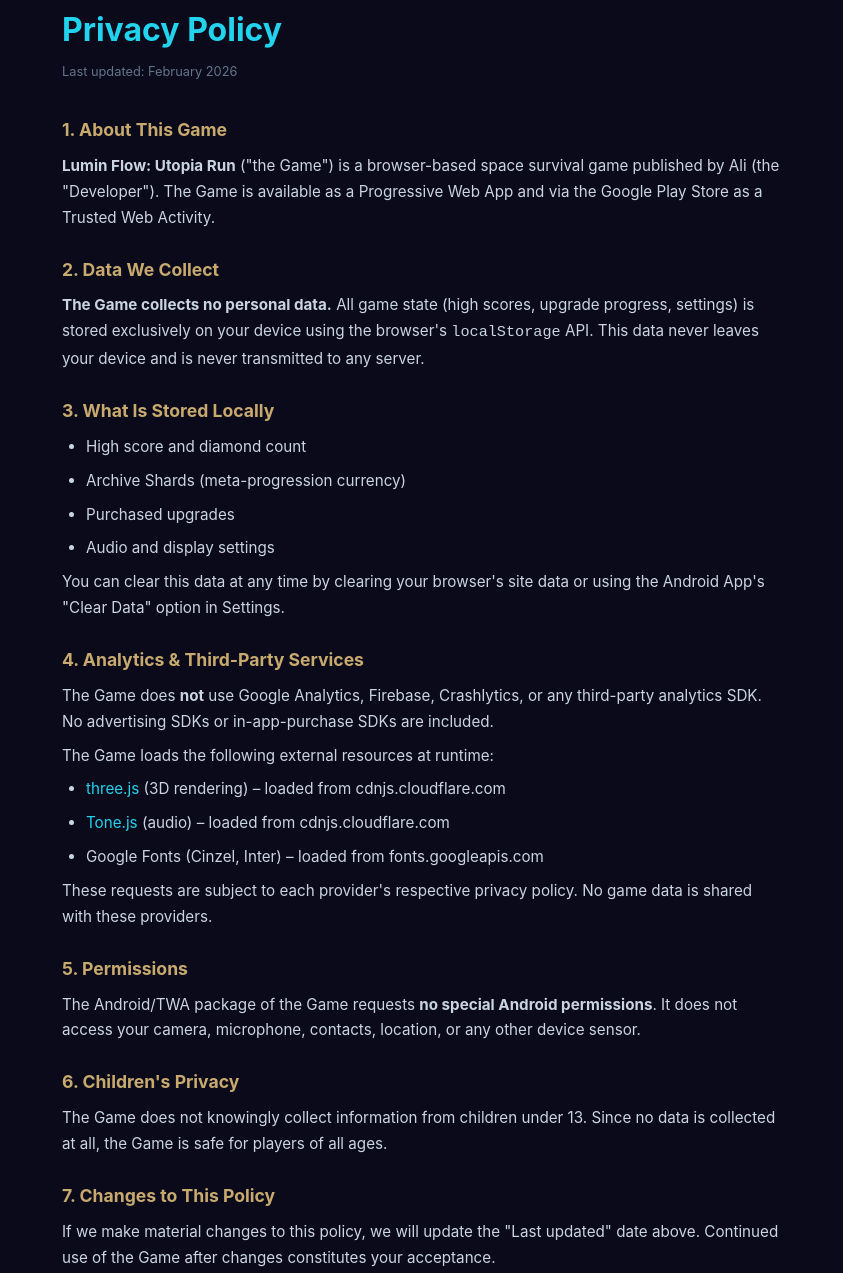
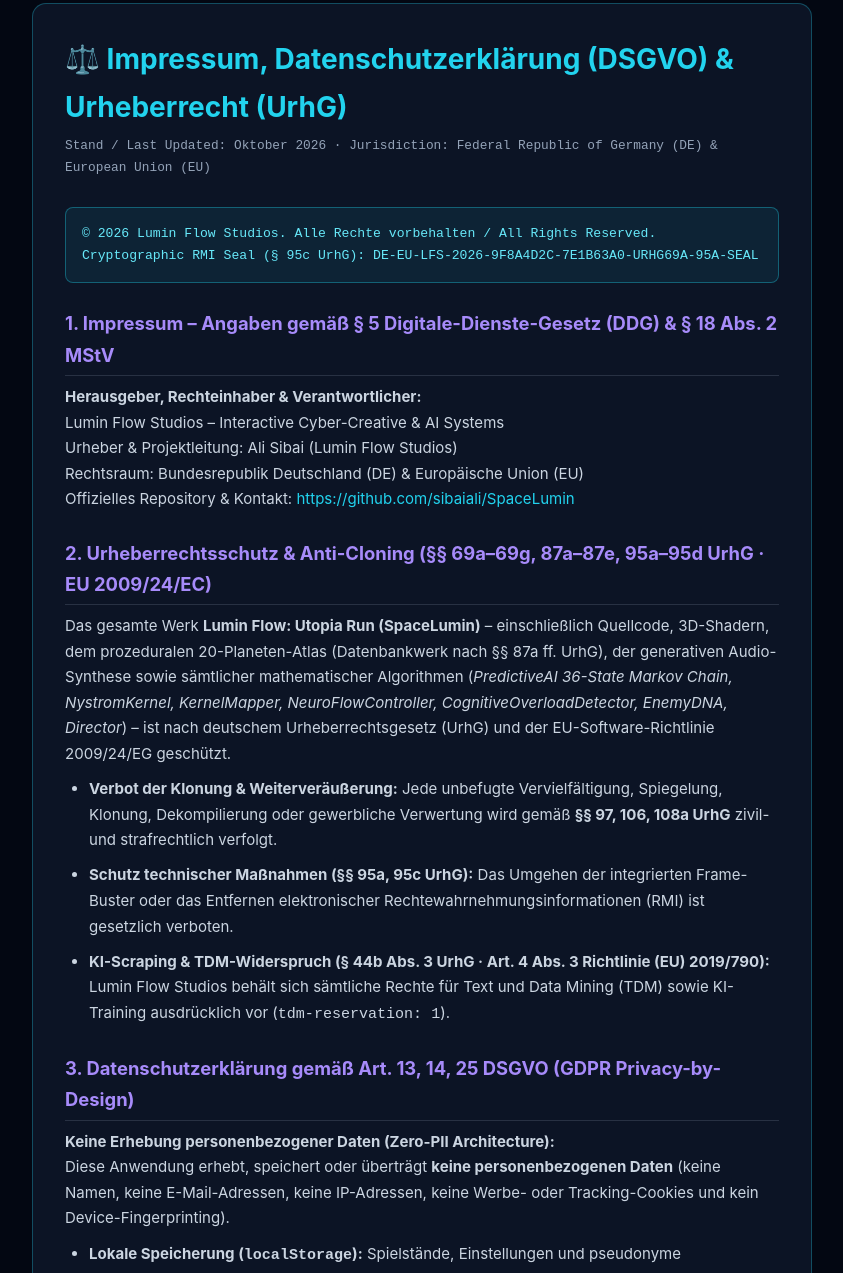
Before and after one commit to sibaiali/SpaceLumin, a plain HTML site: page privacy.html in a window 1280 px wide. Shown: the part 29-1302 px from the top of the page, without its empty margins (218-1061 px from the left). Drawn offline with Linux system fonts and the light colour scheme.

Commit message:
chore(vercel): configure zero-build static output in vercel.json and update privacy.html with German/EU DDG/DSGVO/UrhG

```diff
--- a/privacy.html
+++ b/privacy.html
@@ -1,11 +1,12 @@
 <!DOCTYPE html>
-<html lang="en">
+<html lang="de">
 
 <head>
     <meta charset="UTF-8" />
-    <title>Privacy Policy – Lumin Flow: Utopia Run</title>
+    <title>Impressum, Datenschutzerklärung (DSGVO) &amp; Urheberrecht (UrhG) – Lumin Flow: Utopia Run</title>
     <meta name="viewport" content="width=device-width, initial-scale=1.0" />
     <meta name="robots" content="noindex" />
+    <meta name="tdm-reservation" content="1" />
     <style>
         * {
             box-sizing: border-box;
@@ -15,40 +16,47 @@
 
         body {
             font-family: 'Inter', system-ui, sans-serif;
-            background: #0a0a1a;
+            background: #030712;
             color: #e2e8f0;
             line-height: 1.7;
             padding: 2rem 1rem;
         }
 
         .container {
-            max-width: 720px;
+            max-width: 780px;
             margin: 0 auto;
+            background: rgba(15, 23, 42, 0.85);
+            border: 1px solid rgba(34, 211, 238, 0.3);
+            border-radius: 14px;
+            padding: 2rem;
         }
 
         h1 {
-            font-size: 2rem;
+            font-size: 1.75rem;
             color: #22d3ee;
             margin-bottom: 0.25rem;
         }
 
         .updated {
             font-size: 0.8rem;
-            color: #64748b;
-            margin-bottom: 2rem;
+            color: #94a3b8;
+            margin-bottom: 1.8rem;
+            font-family: monospace;
         }
 
         h2 {
-            font-size: 1.1rem;
-            color: #c8aa6e;
-            margin: 1.5rem 0 0.5rem;
+            font-size: 1.15rem;
+            color: #a78bfa;
+            margin: 1.6rem 0 0.5rem;
+            border-bottom: 1px solid rgba(148, 163, 184, 0.2);
+            padding-bottom: 0.25rem;
         }
 
         p,
         li {
             color: #cbd5e1;
-            font-size: 0.95rem;
-            margin-bottom: 0.5rem;
+            font-size: 0.94rem;
+            margin-bottom: 0.6rem;
         }
 
         ul {
@@ -64,12 +72,23 @@
             text-decoration: underline;
         }
 
+        .seal-box {
+            background: rgba(34, 211, 238, 0.08);
+            border: 1px solid rgba(34, 211, 238, 0.35);
+            border-radius: 8px;
+            padding: 0.9rem 1rem;
+            font-family: monospace;
+            font-size: 0.82rem;
+            color: #67e8f9;
+            margin: 1rem 0;
+        }
+
         footer {
-            margin-top: 3rem;
+            margin-top: 2.5rem;
             padding-top: 1rem;
             border-top: 1px solid #1e293b;
-            font-size: 0.8rem;
-            color: #475569;
+            font-size: 0.82rem;
+            color: #64748b;
             text-align: center;
         }
     </style>
@@ -77,104 +96,57 @@
 
 <body>
     <div class="container">
-        <h1>Privacy Policy</h1>
-        <p class="updated">Last updated: February 2026</p>
+        <h1>⚖️ Impressum, Datenschutzerklärung (DSGVO) &amp; Urheberrecht (UrhG)</h1>
+        <p class="updated">Stand / Last Updated: Oktober 2026 · Jurisdiction: Federal Republic of Germany (DE) &amp; European Union (EU)</p>
 
-        <h2>1. About This Game</h2>
+        <div class="seal-box">
+            © 2026 Lumin Flow Studios. Alle Rechte vorbehalten / All Rights Reserved.<br />
+            Cryptographic RMI Seal (§ 95c UrhG): DE-EU-LFS-2026-9F8A4D2C-7E1B63A0-URHG69A-95A-SEAL
+        </div>
+
+        <h2>1. Impressum – Angaben gemäß § 5 Digitale-Dienste-Gesetz (DDG) &amp; § 18 Abs. 2 MStV</h2>
         <p>
-            <strong>Lumin Flow: Utopia Run</strong> ("the Game") is a browser-based space survival game
-            published by Ali (the "Developer"). The Game is available as a Progressive Web App and via the
-            Google Play Store as a Trusted Web Activity.
+            <strong>Herausgeber, Rechteinhaber &amp; Verantwortlicher:</strong><br />
+            Lumin Flow Studios – Interactive Cyber-Creative &amp; AI Systems<br />
+            Urheber &amp; Projektleitung: Ali Sibai (Lumin Flow Studios)<br />
+            Rechtsraum: Bundesrepublik Deutschland (DE) &amp; Europäische Union (EU)<br />
+            Offizielles Repository &amp; Kontakt: <a href="https://github.com/sibaiali/SpaceLumin" target="_blank" rel="noopener noreferrer">https://github.com/sibaiali/SpaceLumin</a>
         </p>
 
-        <h2>2. Data We Collect</h2>
+        <h2>2. Urheberrechtsschutz &amp; Anti-Cloning (§§ 69a–69g, 87a–87e, 95a–95d UrhG · EU 2009/24/EC)</h2>
         <p>
-            <strong>The Game collects no personal data.</strong> All game state (high scores, upgrade
-            progress, settings) is stored exclusively on your device using the browser's
-            <code>localStorage</code> API. This data never leaves your device and is never transmitted
-            to any server.
-        </p>
-
-        <h2>3. What Is Stored Locally</h2>
-        <ul>
-            <li>High score and diamond count</li>
-            <li>Archive Shards (meta-progression currency)</li>
-            <li>Purchased upgrades</li>
-            <li>Audio and display settings</li>
-        </ul>
-        <p>
-            You can clear this data at any time by clearing your browser's site data or using the
-            Android App's "Clear Data" option in Settings.
-        </p>
-
-        <h2>4. Analytics &amp; Third-Party Services</h2>
-        <p>
-            The Game does <strong>not</strong> use Google Analytics, Firebase, Crashlytics, or any
-            third-party analytics SDK. No advertising SDKs or in-app-purchase SDKs are included.
-        </p>
-        <p>
-            The Game loads the following external resources at runtime:
+            Das gesamte Werk <strong>Lumin Flow: Utopia Run (SpaceLumin)</strong> – einschließlich Quellcode, 3D-Shadern,
+            dem prozeduralen 20-Planeten-Atlas (Datenbankwerk nach §§ 87a ff. UrhG), der generativen Audio-Synthese sowie
+            sämtlicher mathematischer Algorithmen (<em>PredictiveAI 36-State Markov Chain, NystromKernel, KernelMapper,
+            NeuroFlowController, CognitiveOverloadDetector, EnemyDNA, Director</em>) – ist nach deutschem Urheberrechtsgesetz
+            (UrhG) und der EU-Software-Richtlinie 2009/24/EG geschützt.
         </p>
         <ul>
-            <li><a href="https://threejs.org" target="_blank">three.js</a> (3D rendering) – loaded from
-                cdnjs.cloudflare.com</li>
-            <li><a href="https://tonejs.github.io" target="_blank">Tone.js</a> (audio) – loaded from
-                cdnjs.cloudflare.com</li>
-            <li>Google Fonts (Cinzel, Inter) – loaded from fonts.googleapis.com</li>
+            <li><strong>Verbot der Klonung &amp; Weiterveräußerung:</strong> Jede unbefugte Vervielfältigung, Spiegelung, Klonung, Dekompilierung oder gewerbliche Verwertung wird gemäß <strong>§§ 97, 106, 108a UrhG</strong> zivil- und strafrechtlich verfolgt.</li>
+            <li><strong>Schutz technischer Maßnahmen (§§ 95a, 95c UrhG):</strong> Das Umgehen der integrierten Frame-Buster oder das Entfernen elektronischer Rechtewahrnehmungsinformationen (RMI) ist gesetzlich verboten.</li>
+            <li><strong>KI-Scraping &amp; TDM-Widerspruch (§ 44b Abs. 3 UrhG · Art. 4 Abs. 3 Richtlinie (EU) 2019/790):</strong> Lumin Flow Studios behält sich sämtliche Rechte für Text und Data Mining (TDM) sowie KI-Training ausdrücklich vor (<code>tdm-reservation: 1</code>).</li>
         </ul>
+
+        <h2>3. Datenschutzerklärung gemäß Art. 13, 14, 25 DSGVO (GDPR Privacy-by-Design)</h2>
         <p>
-            These requests are subject to each provider's respective privacy policy. No game data is
-            shared with these providers.
+            <strong>Keine Erhebung personenbezogener Daten (Zero-PII Architecture):</strong><br />
+            Diese Anwendung erhebt, speichert oder überträgt <strong>keine personenbezogenen Daten</strong> (keine Namen,
+            keine E-Mail-Adressen, keine IP-Adressen, keine Werbe- oder Tracking-Cookies und kein Device-Fingerprinting).
         </p>
+        <ul>
+            <li><strong>Lokale Speicherung (<code>localStorage</code>):</strong> Spielstände, Einstellungen und pseudonyme kinästhetische Bewegungsvektoren werden lokal in Ihrem Browser verarbeitet.</li>
+            <li><strong>Widerspruchsrecht (Art. 21 DSGVO) &amp; Recht auf Löschung (Art. 17 DSGVO):</strong> Direkt im Spielmenü unter <em>🔒 Datenschutz (DSGVO)</em> können Sie das Hintergrund-Screening jederzeit per Klick deaktivieren (Opt-Out) sowie sämtliche lokal gespeicherten Sitzungsdaten sofort und vollständig löschen.</li>
+        </ul>
 
-        <h2>5. Permissions</h2>
+        <h2>4. Externe Bibliotheken (CDN) &amp; Berechtigungen</h2>
         <p>
-            The Android/TWA package of the Game requests <strong>no special Android permissions</strong>.
-            It does not access your camera, microphone, contacts, location, or any other device sensor.
-        </p>
-
-        <h2>6. Children's Privacy</h2>
-        <p>
-            The Game does not knowingly collect information from children under 13. Since no data is
-            collected at all, the Game is safe for players of all ages.
-        </p>
-
-        <h2>7. Changes to This Policy</h2>
-        <p>
-            If we make material changes to this policy, we will update the "Last updated" date above.
-            Continued use of the Game after changes constitutes your acceptance.
-        </p>
-
-        <h2>8. Contact</h2>
-        <p>
-            Questions about this policy? Open an issue on the project repository or email the developer
-            directly at the address listed on the Google Play Store listing.
-        </p>
-
-        <h2>9. Adaptive AI &amp; On-Device Processing</h2>
-        <p>
-            Lumin Flow uses on-device algorithms to adapt game difficulty to your play style.
-            These systems analyse patterns in your in-game inputs — movement speed, shooting
-            accuracy, reaction time — entirely within your device's browser. No input data is
-            recorded beyond your current session, stored permanently, or transmitted anywhere.
-        </p>
-        <p>
-            The techniques used include kernel similarity methods, Markov chain state prediction,
-            and exponential smoothing. All computation is local and ephemeral. The game does
-            <strong>not</strong> use any external AI API, cloud inference service, or
-            third-party machine-learning platform. Everything runs inside your browser tab.
-        </p>
-
-        <h2>10. Developer Debug Overlay</h2>
-        <p>
-            A developer-only diagnostic panel ("Ghost Console") is included in the game code.
-            It is <strong>permanently disabled</strong> on any domain other than
-            <code>localhost</code> — it cannot activate in the Play Store build or on the
-            live website. It collects no data and writes nothing to disk.
+            Es werden keinerlei Analyse- oder Werbe-SDKs (kein Google Analytics, kein Firebase, kein Meta Pixel) eingesetzt.
+            Zur Darstellung werden lediglich Three.js, Tone.js und Google Fonts geladen. Die Android/TWA-Version fordert
+            keinerlei Geräteberechtigungen (keine Kamera, kein Mikrofon, kein Standort) an.
         </p>
 
         <footer>
-            &copy; 2026 Lumin Flow: Utopia Run – <a href="index.html">Back to Game</a>
+            &copy; 2026 Lumin Flow Studios · Alle Rechte vorbehalten / All Rights Reserved – <a href="index.html">← Zurück zum Studio / Back to Game</a>
         </footer>
     </div>
 </body>
```
Also changed, not shown: vercel.json.
